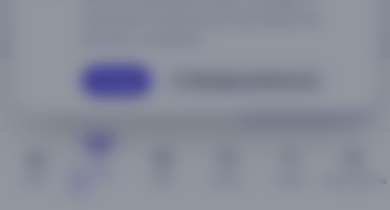
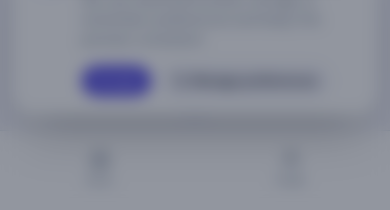
Before and after one commit to paularrey/nexus, a Next.js app: page /airtime in a window 390 px wide. Shown: the part 634-844 px from the top of the page. Built offline with nearby package versions, Linux system fonts and the light colour scheme.

Commit message:
refactor: trim nav to Home and Profile, remove floating airtime checkout bar

```diff
--- a/app/airtime/page.tsx
+++ b/app/airtime/page.tsx
@@ -47,7 +47,7 @@ export default function AirtimePage() {
   const totalAmount = amount + SERVICE_FEE;
 
   return (
-    <div className="mx-auto w-full max-w-[480px] space-y-6 pb-24 md:pb-8">
+    <div className="mx-auto w-full max-w-[480px] space-y-6">
       <PageHeader
         eyebrow="Airtime & data"
         title={labels.airtimeTitle}
@@ -213,7 +213,7 @@ export default function AirtimePage() {
       </section>
 
       {hasSelection && (
-        <section className="hidden md:block">
+        <section>
           <div className="rounded-[28px] border border-border bg-surface p-6 text-foreground shadow-[0_4px_24px_color-mix(in_srgb,var(--foreground)_6%,transparent)]">
             <p className="text-sm text-muted-foreground">Ready to top up</p>
             <p className="mt-3 font-heading text-3xl font-semibold">
@@ -255,36 +255,6 @@ export default function AirtimePage() {
         </section>
       )}
 
-      <AnimatePresence>
-        {hasSelection && (
-          <motion.div
-            initial={{ y: 100, opacity: 0 }}
-            animate={{ y: 0, opacity: 1 }}
-            exit={{ y: 100, opacity: 0 }}
-            transition={{ type: "spring", stiffness: 300, damping: 30 }}
-            className="fixed inset-x-0 bottom-[calc(5rem_+_env(safe-area-inset-bottom))] z-30 border-t border-border bg-card/95 px-4 py-3 shadow-[0_-4px_20px_color-mix(in_srgb,var(--foreground)_8%,transparent)] backdrop-blur md:hidden"
-          >
-            <div className="mx-auto flex w-full max-w-[480px] items-center justify-between gap-4">
-              <div className="min-w-0 flex-1">
-                <p className="text-xs text-muted-foreground">Total</p>
-                <p className="font-heading text-xl font-semibold">
-                  {formatNaira(totalAmount)}
-                </p>
-              </div>
-              <Button
-                type="button"
-                size="lg"
-                onClick={openPin}
-                disabled={!phone || pinOpen}
-                className="h-12 shrink-0 rounded-xl bg-primary px-6 text-primary-foreground shadow-[0_4px_16px_rgb(79_70_229_/_0.3)] hover:bg-primary-hover"
-              >
-                {service === "airtime" ? "Buy Airtime" : "Buy Data"}
-              </Button>
-            </div>
-          </motion.div>
-        )}
-      </AnimatePresence>
-
       <PinModal
         open={pinOpen}
         onOpenChange={setPinOpen}
--- a/components/layout/AppShell.tsx
+++ b/components/layout/AppShell.tsx
@@ -37,11 +37,7 @@ export function AppShell({ children }: AppShellProps) {
   const labels = translations[language];
   const navLabels: Record<string, string> = {
     "/": labels.home,
-    "/bills": labels.bills,
-    "/airtime": labels.airtime,
     "/profile": labels.profile,
-    "/subscriptions": "Subscriptions",
-    "/history": "History",
   };
 
   useEffect(() => {
@@ -240,7 +236,7 @@ export function AppShell({ children }: AppShellProps) {
       </div>
 
       <nav
-        className="fixed inset-x-0 bottom-0 z-30 grid min-h-20 grid-cols-6 border-t border-border bg-card/95 px-1 pb-[calc(0.5rem_+_env(safe-area-inset-bottom))] pt-1 backdrop-blur md:hidden"
+        className="fixed inset-x-0 bottom-0 z-30 grid min-h-20 grid-cols-2 border-t border-border bg-card/95 px-1 pb-[calc(0.5rem_+_env(safe-area-inset-bottom))] pt-1 backdrop-blur md:hidden"
         aria-label="Mobile navigation"
       >
         {navItems.map((item) => {
--- a/components/layout/nav-items.ts
+++ b/components/layout/nav-items.ts
@@ -1,12 +1,5 @@
 import type { LucideIcon } from "lucide-react";
-import {
-  Clock,
-  House,
-  ReceiptText,
-  Tv,
-  UserRound,
-  Zap,
-} from "lucide-react";
+import { House, UserRound } from "lucide-react";
 
 export type NavItem = {
   label: string;
@@ -16,9 +9,5 @@ export type NavItem = {
 
 export const navItems: NavItem[] = [
   { label: "Home", href: "/", icon: House },
-  { label: "Airtime & Data", href: "/airtime", icon: Zap },
-  { label: "Bills", href: "/bills", icon: ReceiptText },
-  { label: "History", href: "/history", icon: Clock },
   { label: "Profile", href: "/profile", icon: UserRound },
-  { label: "Subscriptions", href: "/subscriptions", icon: Tv },
 ];
```
